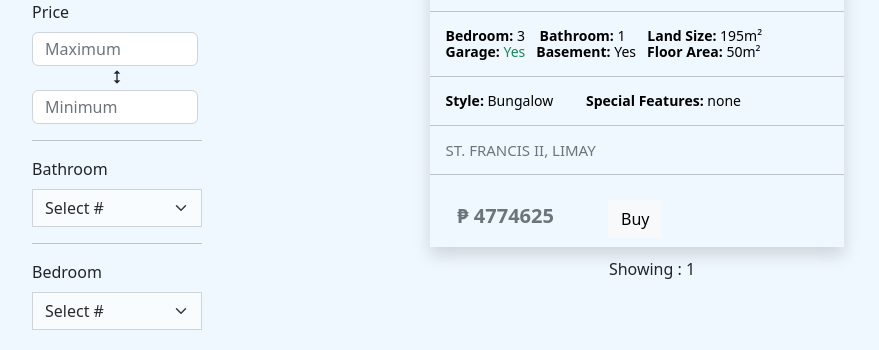
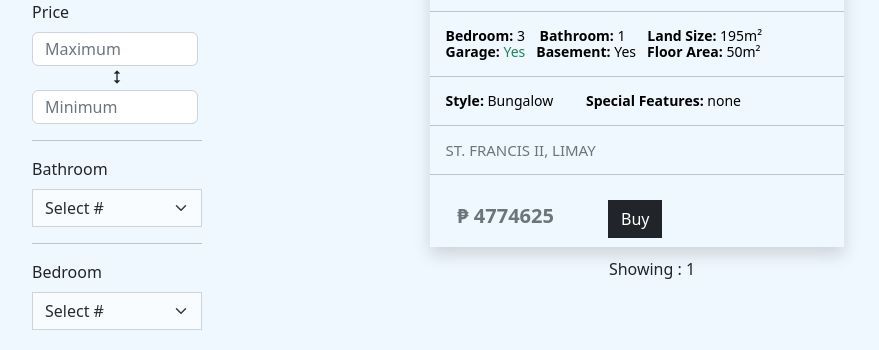
Before and after one commit to lbctorreverde/Ethits-RealEstate, a PHP site: page /properties.php in a window 1280 px wide. Shown: the part 723-1073 px from the top of the page, without its empty margins (98-977 px from the left). Run offline with PHP 8.4, Linux system fonts and the light colour scheme; the visitor is signed in with stand-in values (Sample User, id 1); data comes from the database, SQL or seed files in the repository; data that the repository does not hold is empty; some libraries are stand-ins or nearby versions.

Commit message:
long time no commit

```diff
--- a/css/properties.css
+++ b/css/properties.css
@@ -41,6 +41,10 @@ form {
 
 button {
     border-radius: 0 !important;
+}
+
+.buybtn {
+
 }
 
 div.b {
--- a/header.php
+++ b/header.php
@@ -152,7 +152,7 @@ include('dbconfig.php');
 
     <?php
     if (isset($_SESSION['status'])) {
-        echo "<p class='alert alert-success'>" . $_SESSION['status'] . "</p>";
+        echo "<div class='alert alert-success alert-dismissible fade show' role='alert' tabindex='-1'>" . $_SESSION['status'] . "<button type='button' class='btn-close' data-bs-dismiss='alert' aria-label='Close'></button>" ."</div>";
         unset($_SESSION['status']);
     }
     ?>
--- a/index.php
+++ b/index.php
@@ -122,8 +122,6 @@ include_once 'header.php';
             </div>
         </div>
     </div>
-<<<<<<< HEAD
-=======
 
     <div class="fourth-div">
         <div class="container predict-hero">
@@ -141,7 +139,6 @@ include_once 'header.php';
 
 
 
->>>>>>> 12aad4afe388b7d8b1f682d6be351b65254cc405
 </main>
 
 
--- a/properties.php
+++ b/properties.php
@@ -267,7 +267,7 @@ if (isset($_SESSION['verified_user_id'])) {
                                             if ($_SESSION['enduser'] == 'User') { ?>
                                                 <div class="card-footer text-muted">
                                                     <small class="text-muted" style="line-height: 0; font-size: 20px;"><b>&nbsp;&nbsp;&nbsp;₱&nbsp;<?php echo $row['price'] ?></b></small>&nbsp;&nbsp;&nbsp;&nbsp;&nbsp;&nbsp;&nbsp;&nbsp;&nbsp;&nbsp;&nbsp;&nbsp;
-                                                    <button type="submit" id="btn_hide1" name="btn_hide1" class="buybtn btn btn-light">Buy</button>
+                                                    <button type="submit" id="btn_hide1" name="btn_hide1" class="buybtn btn btn-dark">Buy</button>
                                                 </div>
                                             <?php } ?>
                                         </div>
```
Also changed, not shown: css/style.css (line endings or trailing spaces).
